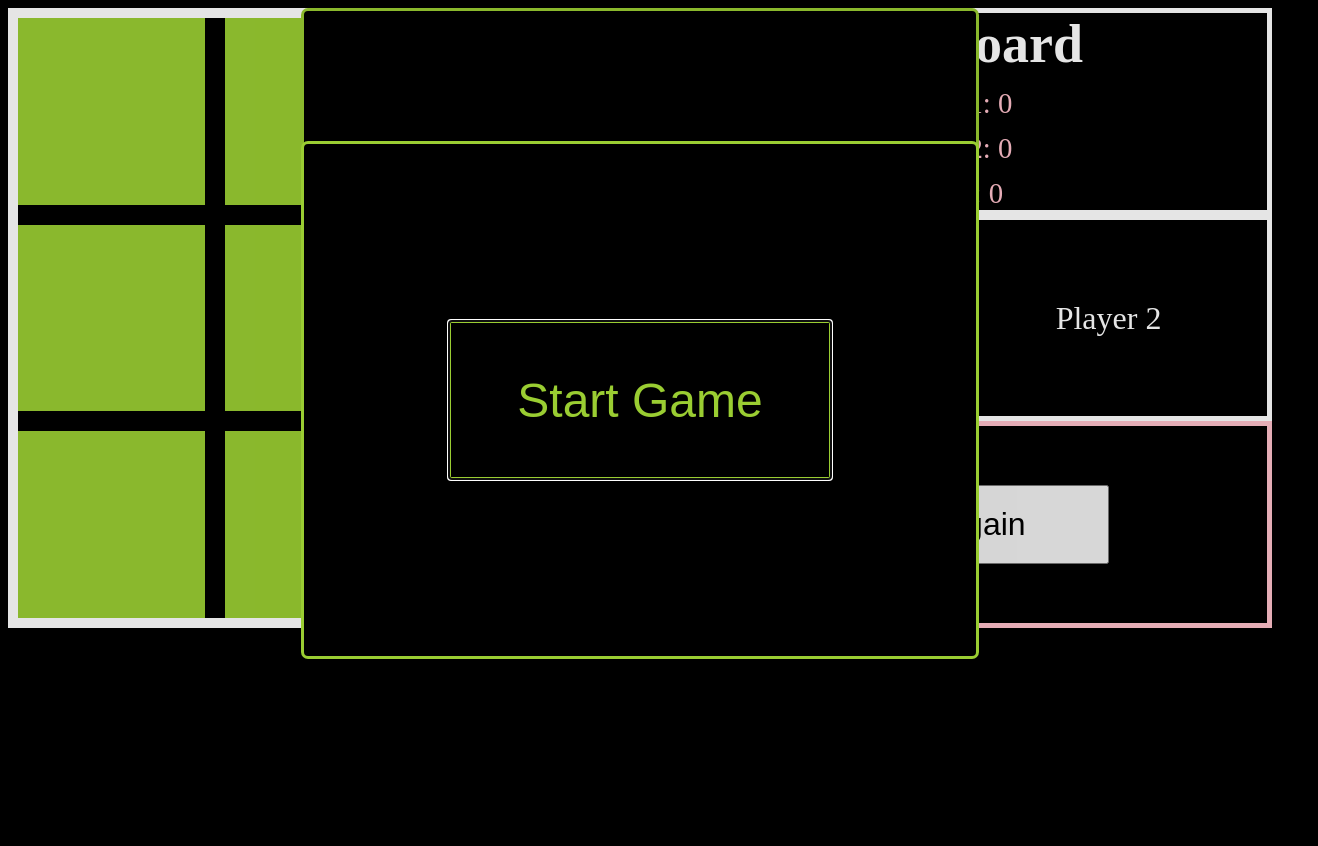
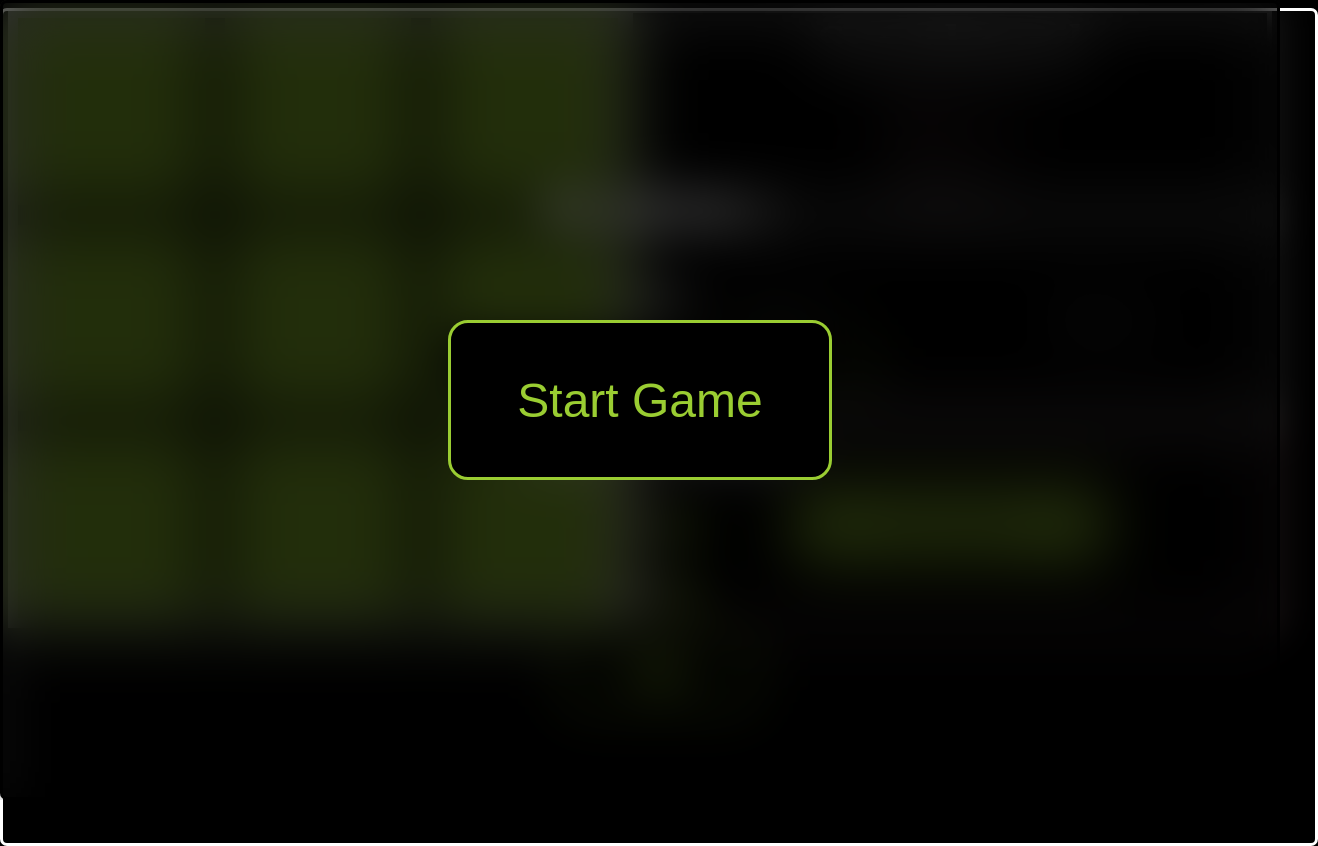
Before and after one commit to ck-js/Tic-Tac-Toe, a plain HTML site: page index.html in a window 1280 px wide. Shown: the whole page, 1318 px wide, since content can reach past the window. Before the commit the page ends 800 px from the top, so only its background shows below. Drawn offline with Linux system fonts and the light colour scheme.

Commit message:
Style dialog backgrounds with blur filter, style form controls and fix form buttons bugs, amend position and layout of elements and play again button

```diff
--- a/index.html
+++ b/index.html
@@ -35,12 +35,18 @@
 </label>
 <label for="O">
 O
-<input type="radio" id="O" name="marker" value="O" aria-label="o">O</input>
+<input type="radio" id="O" name="marker" value="O" aria-label="o">
 </label>
 
-            </div>
+</div>
 
-<button type="submit">OK</button>
+<div id="submit-btn-wrapper">
+
+    <button type="submit">OK</button>
+</div>
+
+
+
         </form>
 
     </div>
--- a/style.css
+++ b/style.css
@@ -81,18 +81,29 @@ border: 5px solid pink;
     height: 40%;
     width: 50%;
     font-size: 2rem;
+    background-color: yellowgreen;
+    color: black;
+    outline: none;
+    border-radius: 10px;
+}
+#play-again:hover {
+background-color: black;
+color: yellowgreen;
+border: 2px solid yellowgreen;
+box-shadow: 10px 3px 3px 3px yellowgreen;
 }
 
 #start-game-dialog {
-    height: 60vh;
-    width: 50vw;
-    background-color: black;
-    border: 3px solid yellowgreen;
+    height: 100vh;
+    width: 100vw;
+    background-color: rgba(0,0,0,0.5);
+
     border-radius: 7px;
     display: flex;
     justify-content: center;
     align-items: center;
-
+backdrop-filter: blur(25px);
+z-index: 999;
 
 }
 #start-game-dialog button {
@@ -102,25 +113,115 @@ border: 5px solid pink;
     font-size: 3rem;
     color: yellowgreen;
 border: 3px solid yellowgreen;
+border-radius: 20px;
+outline: none;
+
 }
+#start-game-dialog button:hover {
+    background-color: yellowgreen;
+    color: black;
+    cursor: pointer;
+
+}
+
 #my-dialog {
-    height: 60vh;
-    width: 50vw;
-    background-color: black;
-    border: 3px solid yellowgreen;
+    height: 100vh;
+    width: 100vw;
+    background-color: rgba(0,0,0,0.5);
+    /* border: 3px solid yellowgreen; */
     border-radius: 7px;
     display: flex;
     justify-content: center;
     align-items: center;
+    flex-direction: column;
     color: white;
-
+backdrop-filter: blur(20px);
 }
 .form-control-wrapper {
     display: flex;
     flex-direction: column;
-
+    align-items: center;
+row-gap: 20px;
 }
 #my-dialog h2 {
     font-size: 3rem;
     text-align: center;
+    text-transform: uppercase;
 }
+#wrapper-2 {
+    margin-top: 40px;
+}
+.form-control-wrapper label {
+    font-size: 2rem;
+}
+
+.form-control-wrapper input {
+    background-color: black;
+    border-color: yellowgreen;
+    outline: none;
+    font-size: 2rem;
+    color: yellowgreen;
+    height: 3rem;
+}
+
+
+input[type="radio"] {
+    appearance: none;
+    -webkit-appearance: none;
+    -moz-appearance: none;
+    display: inline-block;
+    vertical-align: middle;
+    position: relative;
+    background-clip: content-box;
+    border: 5px solid yellowgreen;
+    border-radius: 50%;
+    width: 36px;
+    height: 36px;
+    outline: none;
+    cursor: pointer;
+
+}
+input[type="radio"]:checked::before {
+content: "";
+position: absolute;
+top: 3px;
+left: 3px;
+width: 20px;
+height: 20px;
+border-radius: 50%;
+background-color: yellowgreen;
+}
+#wrapper-2 label {
+    color: white;
+    cursor: pointer;
+    font-size: 42px;
+}
+input[type="radio"]:hover {
+    border-color: black;
+}
+input[type="radio"]:focus {
+outline: none;
+box-shadow: 0 0 9px 9px #999;
+
+}
+#my-dialog button {
+    height: 10vh;
+    width: 15vw;
+    background-color: black;
+    font-size: 3rem;
+    color: yellowgreen;
+border: 3px solid yellowgreen;
+border-radius: 20px;
+outline: none;
+
+}
+#my-dialog button:hover {
+    background-color: yellowgreen;
+    color: black;
+    border-color: black;
+}
+#submit-btn-wrapper {
+display: flex;
+justify-content: center;
+margin-top: 20px;
+}
```
